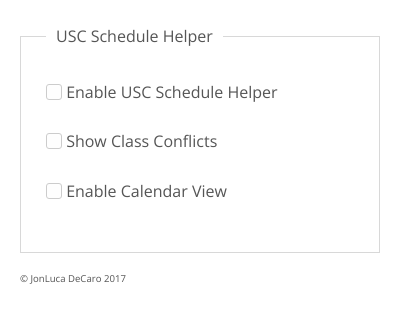
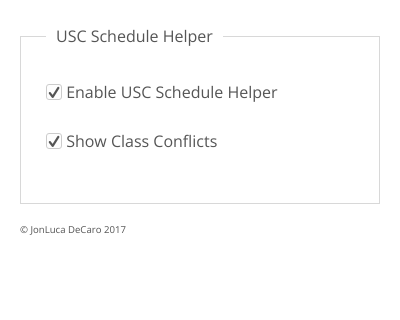
Before and after one commit to jonluca/USC-Schedule-Helper, a browser extension: page html/popup.html in a window 400 px wide. Drawn offline with nearby package versions, Linux system fonts and the light colour scheme.

Commit message:
String to object -_-

```diff
--- a/html/popup.html
+++ b/html/popup.html
@@ -26,7 +26,7 @@
                         <input type="checkbox" id="chkConflicts"><span></span>
                         <div style="display:inline">Show Class Conflicts</div>
                     </label></li>
-                    <li class="field"><label class="checkbox" for="chkCalendar">
+                    <li class="field" style="display:none"><label class="checkbox" for="chkCalendar">
                         <input type="checkbox" id="chkCalendar"><span></span>
                         <div style="display:inline">Enable Calendar View</div>
                     </label></li>
--- a/js/common.js
+++ b/js/common.js
@@ -4,8 +4,8 @@
 
     chrome.storage.sync.get('options', items => {
         var options = items['options'];
-        if (options == null) {
-            options = '{}';
+        if (options == null || options === "{}") {
+            options = {};
         }
         console.log(options);
 
@@ -16,21 +16,23 @@
         chrome.storage.sync.set({
             'options': options
         }, () => {
+            callback(options);
         });
-
-        callback(options);
     });
 
 }
 
 // Send options to all tabs and extension pages
 function sendOptions(options) {
-    var request = {action: 'optionsChanged', 'options': options};
+    var request = {
+        action: 'optionsChanged',
+        'options': options
+    };
 
     // Send options to all tabs
-    chrome.windows.getAll(null, function (windows) {
+    chrome.windows.getAll(null, function(windows) {
         for (var i = 0; i < windows.length; i++) {
-            chrome.tabs.getAllInWindow(windows[i].id, function (tabs) {
+            chrome.tabs.getAllInWindow(windows[i].id, function(tabs) {
                 for (var j = 0; j < tabs.length; j++) {
                     chrome.tabs.sendMessage(tabs[j].id, request);
                 }
--- a/js/popup.js
+++ b/js/popup.js
@@ -1,20 +1,19 @@
 var options;
 $(() => {
-    loadOptions(function (recOptions) {
+    loadOptions(function(recOptions) {
         options = recOptions;
         $("#chkExtensionDisabled").prop('checked', options.extensionEnabled);
         $("#chkConflicts").prop('checked', options.showConflicts);
         $("#chkCalendar").prop('checked', options.showCalendar);
         $('input:checked').trigger('gumby.check');
 
-        $('input').parent().on('gumby.onChange', function () {
+        $('input').parent().on('gumby.onChange', function() {
             changeOption(this);
         });
     });
 });
 
 function changeOption(elem) {
-
     switch (elem.htmlFor) {
         case "chkExtensionDisabled":
             options.extensionEnabled = $('#chkExtensionDisabled')[0].checked;
@@ -26,7 +25,6 @@
             options.showConflicts = $('#chkConflicts')[0].checked;
             break;
     }
-
     console.log(options);
     saveOptions();
 }
```
Also changed, not shown: content_script.js (+6 -2 lines), manifest.json.
